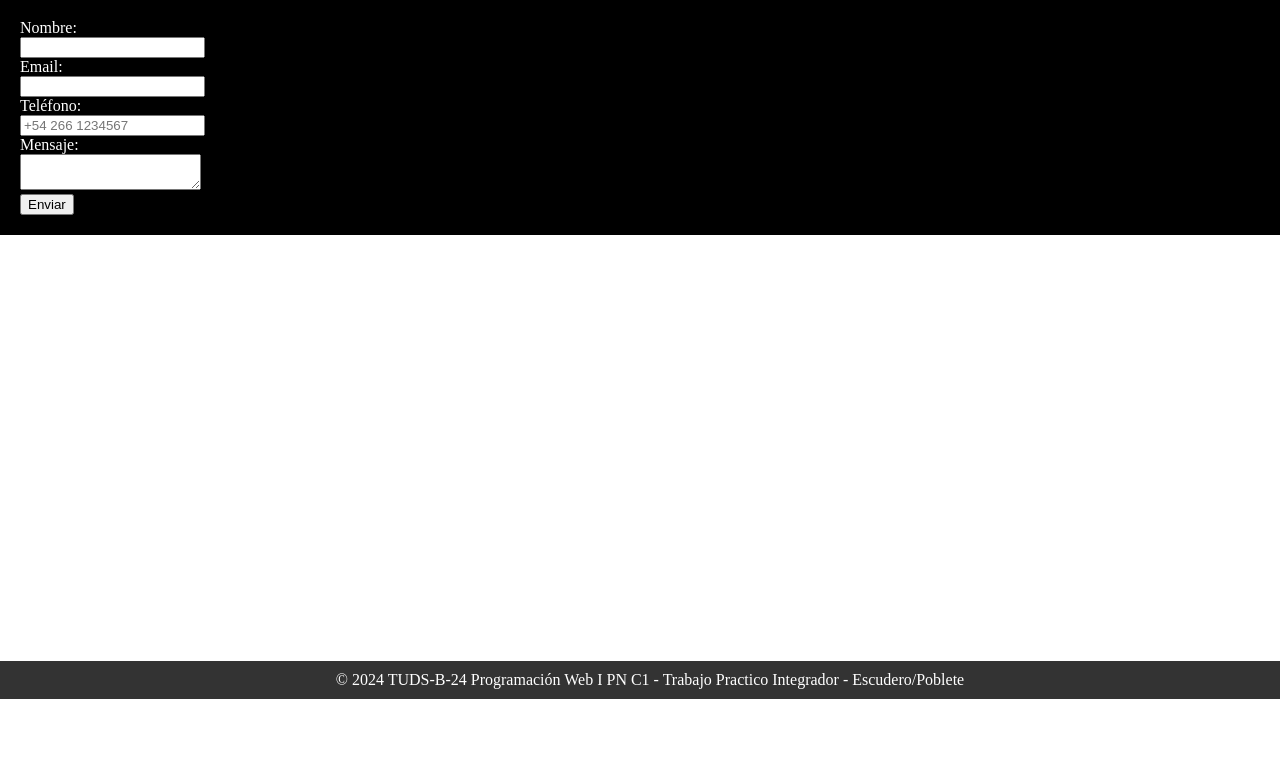
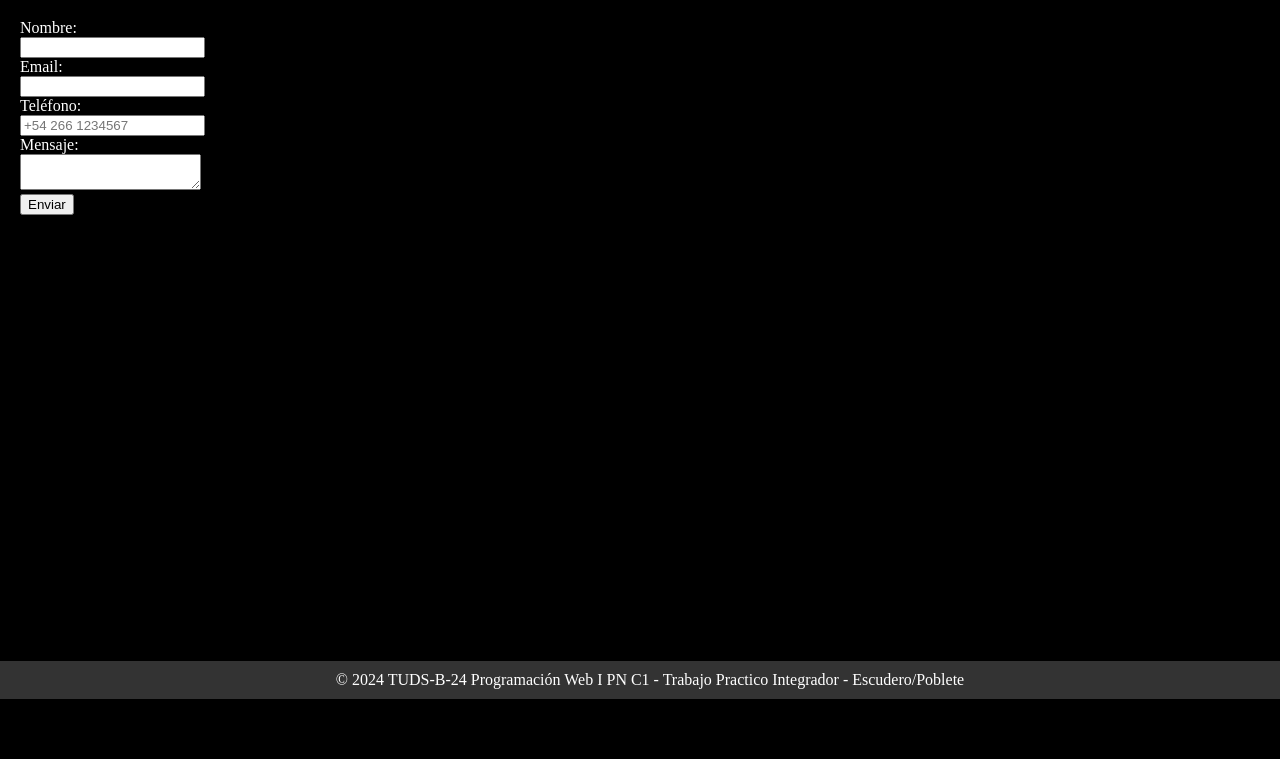
Before and after one commit to Ranmas94/IntegradorPaso, a plain HTML site: page contacto.html in a window 1280 px wide. Shown: the part 101-880 px from the top of the page. Before the commit the page ends 800 px from the top, so only its background shows below. Drawn offline with Linux system fonts and the light colour scheme.

Commit message:
Se modifico StylosIntegradorPaP.css para que el fondo del main ocupe todo el alto de la ventana.

```diff
--- a/StylosInegradorPaP.css
+++ b/StylosInegradorPaP.css
@@ -30,6 +30,7 @@ body{
     padding-top: 20px; /* Espacio superior desde donde inicio el contenido para no taparlo por el header */
     padding-bottom: 20px;/* Espacio inferior desde donde inicio el contenido para no taparlo por el footer*/
     margin: 0; /* Se agrega 0 para elimnar el margen que trae por defecto*/
+
 }
 
 body :visited{
@@ -40,5 +41,5 @@ main {
     background-color: black; /* Fondo negro para el main */
     color: white; /* Texto blanco para el main */
     padding: 20px; /* Espacio interno en el main para que el texto no esté pegado a los bordes */
-
+    min-height: 100vh; /* Asegura que ocupe toda la altura de la ventana */
 }
```
